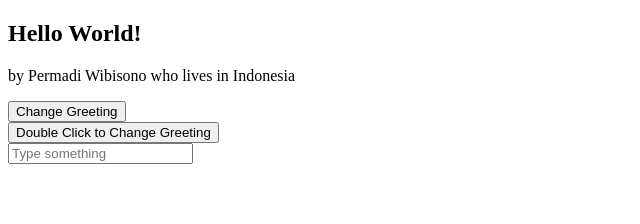
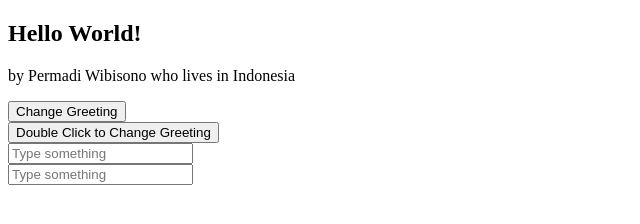
Before and after one commit to permadiwibisono/hello-vue, a plain HTML site: page index.html in a window 1280 px wide. Shown: the whole page, without its empty margins (0-640 px from the left). Drawn offline with nearby package versions, Linux system fonts and the light colour scheme.

Commit message:
day03 - Vue Directives (v-on:keyup.enter) example.

```diff
--- a/index.html
+++ b/index.html
@@ -17,6 +17,8 @@
       <br/>
       <input type="text" placeholder="Type something" v-on:keyup="alertMessageKeyUp"/>
       <br/>
+      <input type="text" placeholder="Type something" v-on:keyup.enter="alertMessageKeyUpEnter"/>
+      <br/>
     </div>
     <script src="https://unpkg.com/vue"></script>
     <script src="index.js"></script>
--- a/index.js
+++ b/index.js
@@ -10,6 +10,9 @@ new Vue({
     alertMessageKeyUp() {
       this.alertMessage = "You typed something!";
     },
+    alertMessageKeyUpEnter() {
+      this.alertMessage = "You typed and pressed Enter!";
+    },
     changeGreeting() {
       this.greeting = this.greeting === 'Hello World!' ?
       'What is up!' :
```
